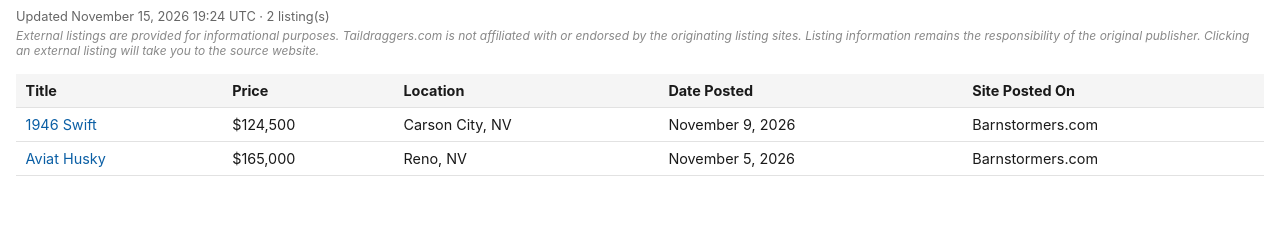
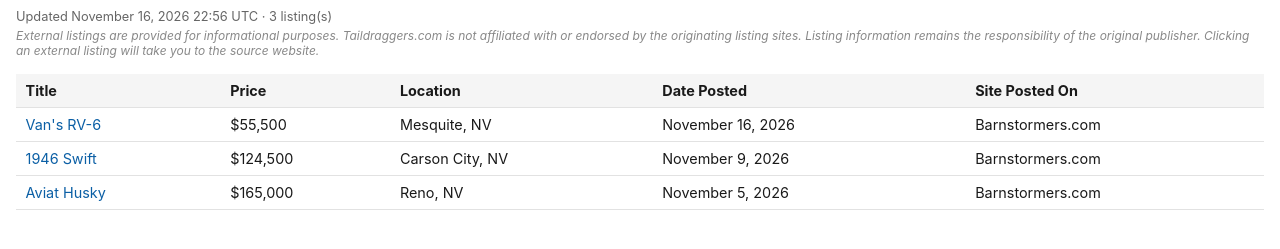
Before and after one commit to taildraggers/nevada, a plain HTML site: page docs/index.html in a window 1280 px wide. Shown: the part 43-292 px from the top of the page. Drawn offline with Linux system fonts and the light colour scheme.

Commit message:
Update Nevada listings (2026-11-16)

```diff
--- a/docs/index.html
+++ b/docs/index.html
@@ -58,13 +58,14 @@
 </head>
 <body>
   <h1>Taildragger Ads in Nevada</h1>
-  <div class="updated">Updated November 15, 2026 19:24 UTC &middot; 2 listing(s)</div>
+  <div class="updated">Updated November 16, 2026 22:56 UTC &middot; 3 listing(s)</div>
   <div class="disclaimer">External listings are provided for informational purposes. Taildraggers.com is not affiliated with or endorsed by the originating listing sites. Listing information remains the responsibility of the original publisher. Clicking an external listing will take you to the source website.</div>
   <table>
     <thead>
       <tr><th>Title</th><th>Price</th><th>Location</th><th>Date Posted</th><th>Site Posted On</th></tr>
     </thead>
     <tbody>
+        <tr><td><a href="https://www.barnstormers.com/classified-2038565-RV-6.html" target="_blank" rel="noopener noreferrer">Van&#x27;s RV-6</a></td><td>$55,500</td><td>Mesquite, NV</td><td>November 16, 2026</td><td>Barnstormers.com</td></tr>
         <tr><td><a href="https://www.barnstormers.com/classified-2074076-1946-Super-Swift.html" target="_blank" rel="noopener noreferrer">1946 Swift</a></td><td>$124,500</td><td>Carson City, NV</td><td>November 9, 2026</td><td>Barnstormers.com</td></tr>
         <tr><td><a href="https://www.barnstormers.com/classified-2082173-94-Aviat-Husky-Exp-For-Sale.html" target="_blank" rel="noopener noreferrer">Aviat Husky</a></td><td>$165,000</td><td>Reno, NV</td><td>November 5, 2026</td><td>Barnstormers.com</td></tr>
     </tbody>
```
